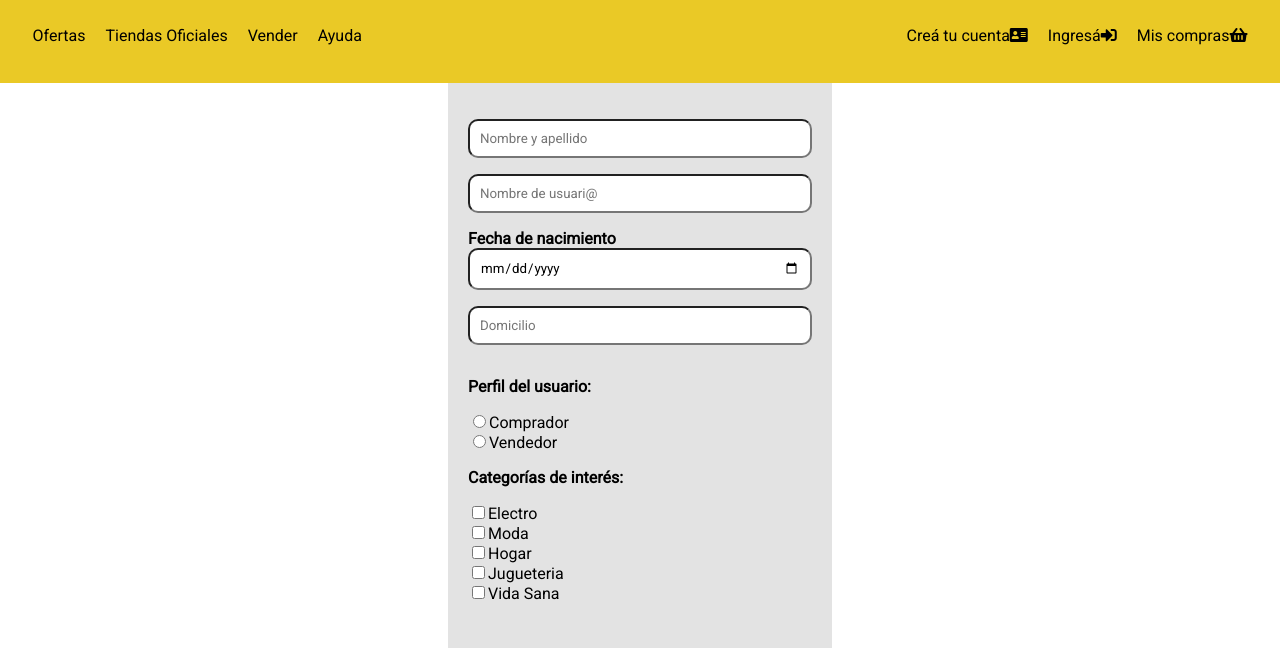
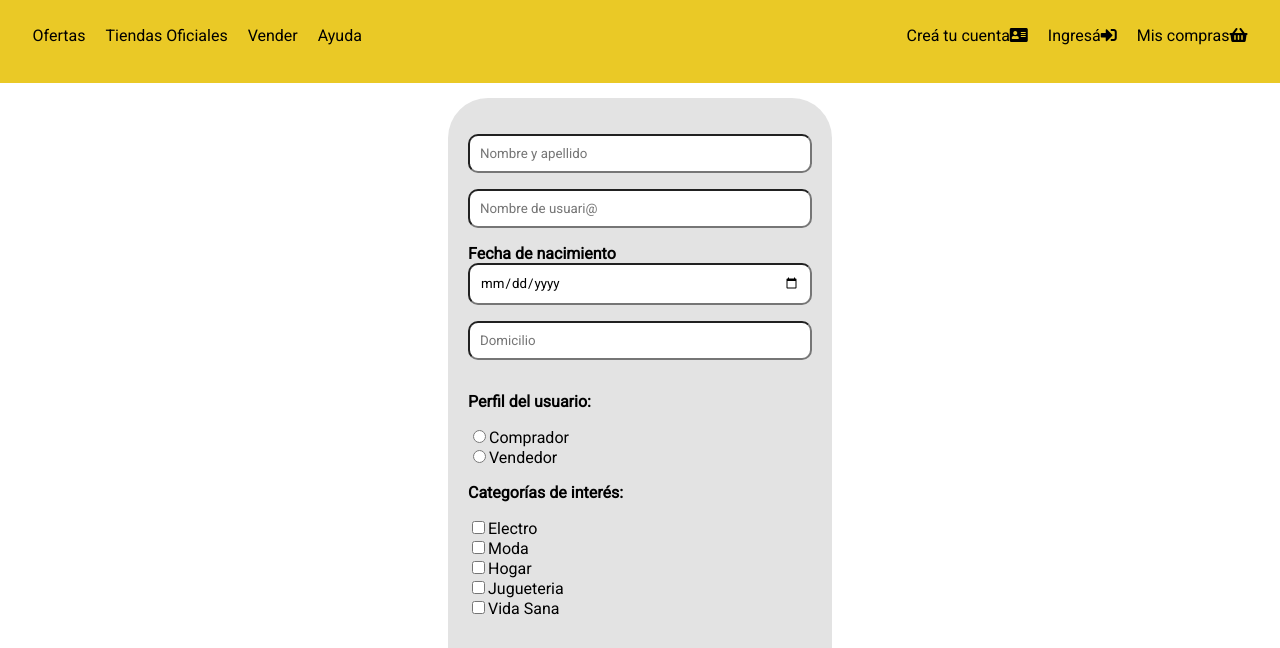
Before and after one commit to leandro12N/Mercado-Liebre, a website: page views/registro.html in a window 1280 px wide. Shown: the part 91-739 px from the top of the page. Drawn offline with Linux system fonts and the light colour scheme; a web font is replaced by a local one.

Commit message:
agregando registro en html y css

```diff
--- a/public/css/registro.css
+++ b/public/css/registro.css
@@ -83,6 +83,8 @@ form{
     flex-direction: column;
     align-items: center;
     width: 30%;
+    border-radius: 40px;
+    margin-top: 15px;
 }
 .formulario p input{
     width: 100%;
```
Also changed, not shown: views/home.html (+1 -1 lines).
